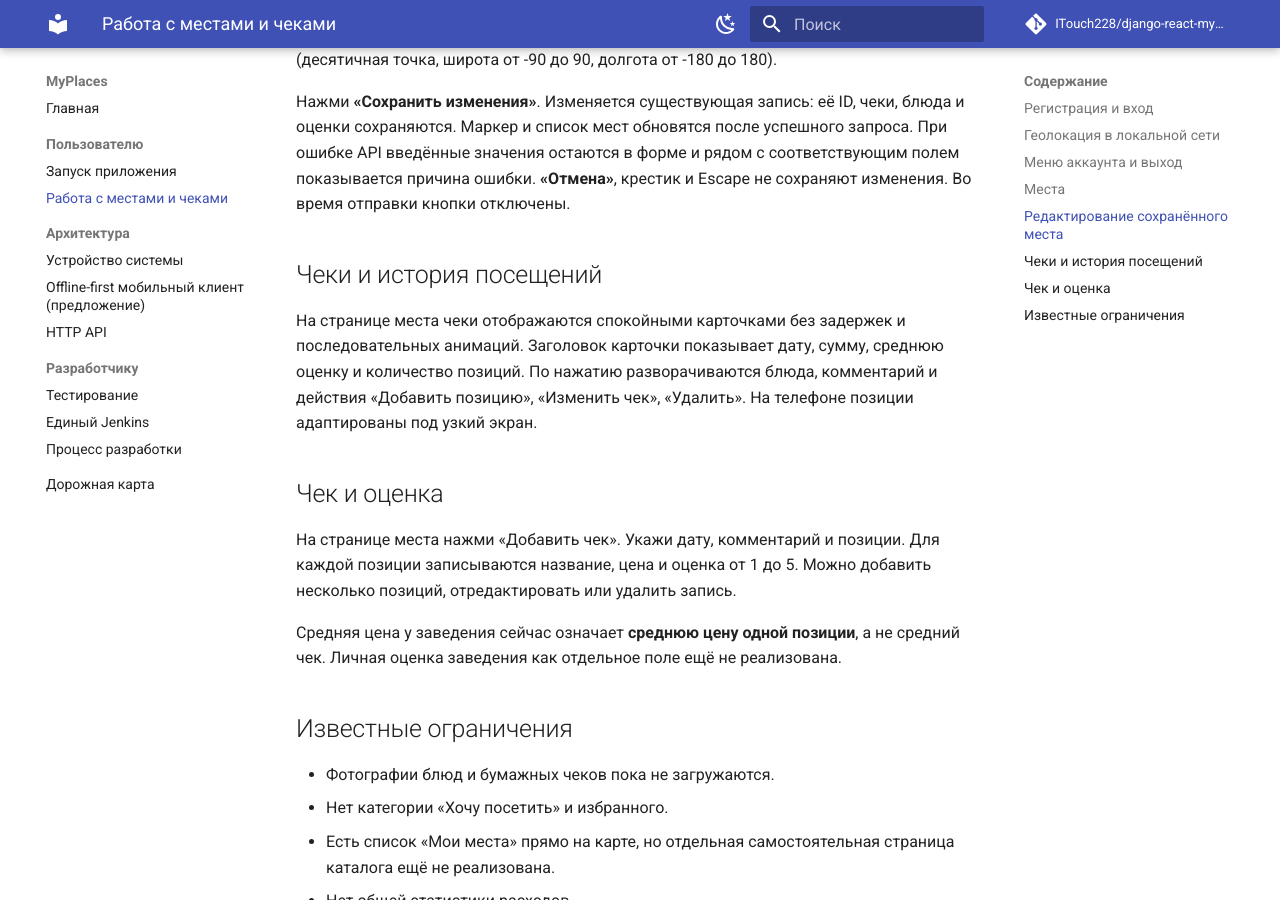
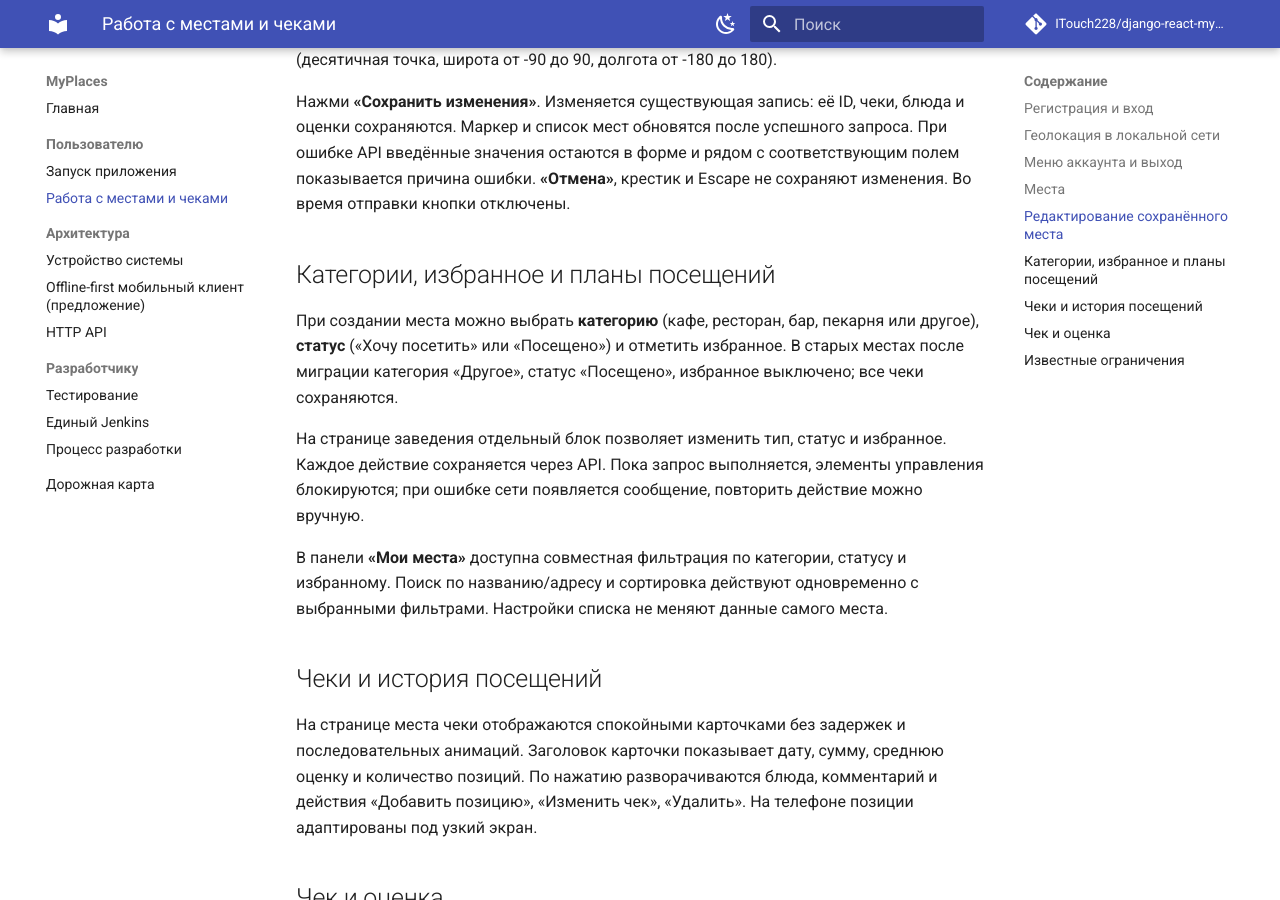
Before and after one commit to ITouch228/django-react-myplaces, an MkDocs documentation site: the page built from docs/user-guide.md, in a window 1280 px wide and 900 px high, scrolled down 1907 px. Built offline with MkDocs 1.6.1 and Material for MkDocs 9.7.7, drawn with Linux system fonts in a browser that asks for light colours; comment, search, counter and statistics services are not loaded.

Commit message:
docs(places): catalog usage, API fields, migration and regression checklist

```diff
--- a/docs/user-guide.md
+++ b/docs/user-guide.md
@@ -32,6 +32,14 @@
 
 Нажми **«Сохранить изменения»**. Изменяется существующая запись: её ID, чеки, блюда и оценки сохраняются. Маркер и список мест обновятся после успешного запроса. При ошибке API введённые значения остаются в форме и рядом с соответствующим полем показывается причина ошибки. **«Отмена»**, крестик и Escape не сохраняют изменения. Во время отправки кнопки отключены.
 
+## Категории, избранное и планы посещений
+
+При создании места можно выбрать **категорию** (кафе, ресторан, бар, пекарня или другое), **статус** («Хочу посетить» или «Посещено») и отметить избранное. В старых местах после миграции категория «Другое», статус «Посещено», избранное выключено; все чеки сохраняются.
+
+На странице заведения отдельный блок позволяет изменить тип, статус и избранное. Каждое действие сохраняется через API. Пока запрос выполняется, элементы управления блокируются; при ошибке сети появляется сообщение, повторить действие можно вручную.
+
+В панели **«Мои места»** доступна совместная фильтрация по категории, статусу и избранному. Поиск по названию/адресу и сортировка действуют одновременно с выбранными фильтрами. Настройки списка не меняют данные самого места.
+
 ## Чеки и история посещений
 
 На странице места чеки отображаются спокойными карточками без задержек и последовательных анимаций. Заголовок карточки показывает дату, сумму, среднюю оценку и количество позиций. По нажатию разворачиваются блюда, комментарий и действия «Добавить позицию», «Изменить чек», «Удалить». На телефоне позиции адаптированы под узкий экран.
```
